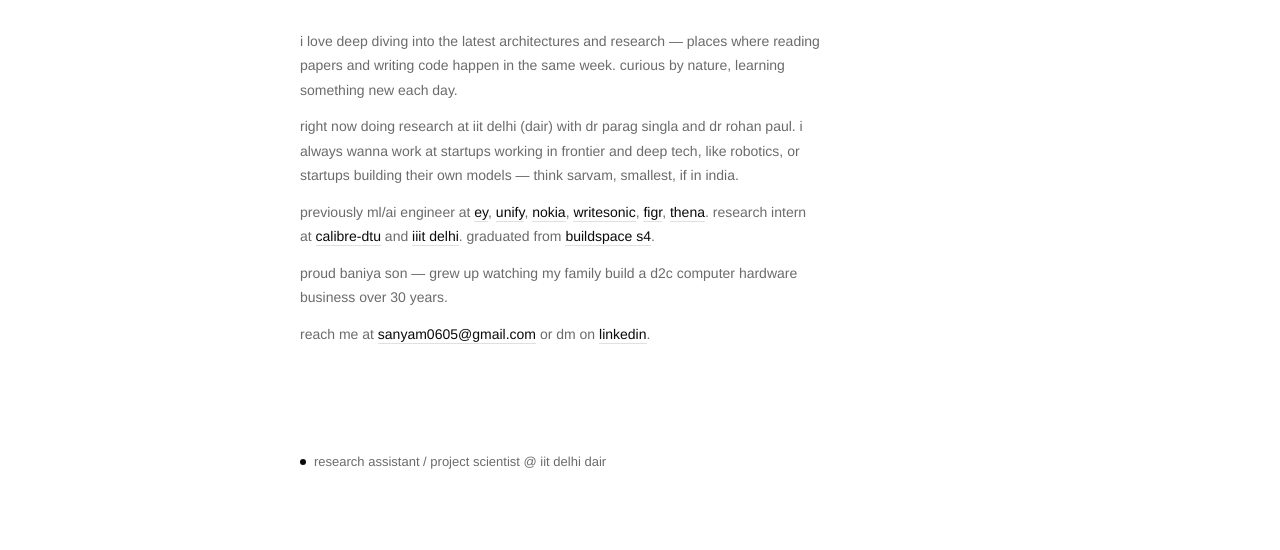
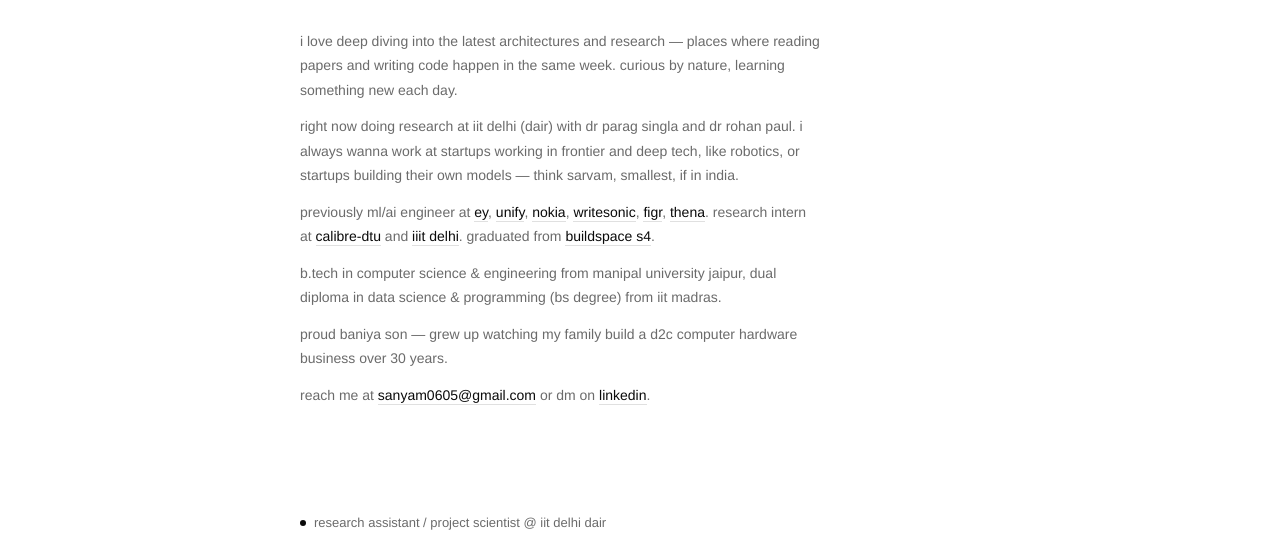
Before and after one commit to Sj0605-DataSci/sanyam-portfolio, a website built with Vite: page index.html in a window 1280 px wide. Shown: the part 250-800 px from the top of the page. Built offline with nearby package versions, Linux system fonts and the light colour scheme; some packages are replaced by stand-ins of ours.

Commit message:
Fix favicon transparency and add education to front page
- favicon.png had no real alpha channel; the checkerboard was baked-in pixel colors from the source image, causing a white box in browser tabs. Ran background removal on the original artwork and re-cropped to the same face/shoulders framing with genuine transparency.
- Added a short education line (Manipal B.Tech + IIT Madras dual diploma) to index.html's about section, alongside the existing IITD status line.

```diff
--- a/index.html
+++ b/index.html
@@ -171,6 +171,10 @@
           and <a href="https://ads-ai.github.io/" target="_blank" rel="noopener">iiit delhi</a>.
           graduated from <a href="https://buildspace.so/" target="_blank" rel="noopener">buildspace s4</a>.
         </p>
+        <p>
+          b.tech in computer science & engineering from manipal university jaipur, dual diploma in
+          data science & programming (bs degree) from iit madras.
+        </p>
         <p>proud baniya son — grew up watching my family build a d2c computer hardware business over 30 years.</p>
         <p>
           reach me at <a href="mailto:sanyam0605@gmail.com">sanyam0605@gmail.com</a>
```
Also changed, not shown: favicon.png.
